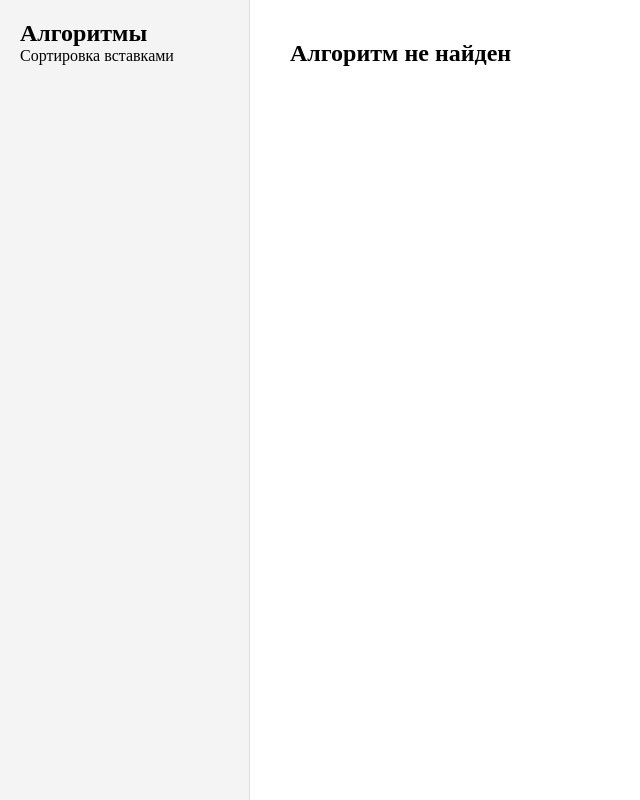
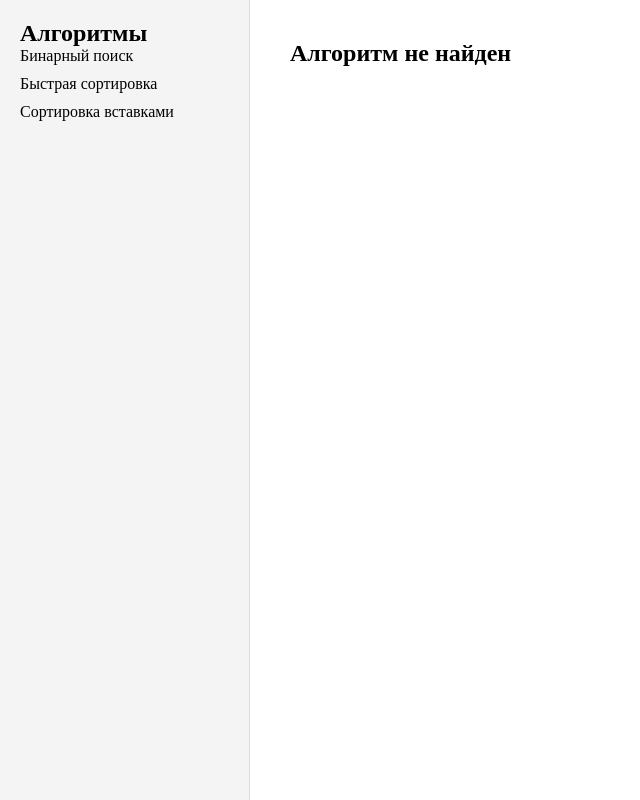
Before and after one commit to masha-masha/AlgoVault, a React (Vite) app: page /algo/1 in a window 1280 px wide. Shown: the whole page, without its empty margins (0-640 px from the left). Built offline with nearby package versions, Linux system fonts and the light colour scheme.

Commit message:
feat: add algoritm BinarySearch and QuickSort

```diff
--- a/src/data/algoritms.ts
+++ b/src/data/algoritms.ts
@@ -11,6 +11,64 @@ export interface Algorithm {
 }
 
 export const algorithms: Algorithm[] = [
+  {
+    id: "binary-search",
+    title: "Бинарный поиск",
+    description: "Эффективный алгоритм поиска элемента в отсортированном массиве путем многократного деления интервала поиска пополам.",
+    complexity: { time: "O(log n)", space: "O(1)" },
+    jsCode: `function binarySearch(arr, target) {
+  let left = 0;
+  let right = arr.length - 1;
+
+  while (left <= right) {
+    const mid = Math.floor((left + right) / 2);
+    if (arr[mid] === target) return mid;
+    if (arr[mid] < target) left = mid + 1;
+    else right = mid - 1;
+  }
+  return -1;
+}`,
+    tsCode: `function binarySearch(arr: number[], target: number): number {
+  let left: number = 0;
+  let right: number = arr.length - 1;
+
+  while (left <= right) {
+    const mid: number = Math.floor(left + (right - left) / 2);
+    if (arr[mid] === target) return mid;
+    if (arr[mid] < target) left = mid + 1;
+    else right = mid - 1;
+  }
+  return -1;
+}`
+  },
+  {
+    id: "quick-sort",
+    title: "Быстрая сортировка",
+    description: "Алгоритм, основанный на принципе «разделяй и властвуй». Выбирается опорный элемент, и массив делится на две части: элементы меньше опорного и больше опорного.",
+    complexity: { time: "O(n log n) (среднее), O(n²) (худшее)", space: "O(log n) (среднее, рекурсия)" },
+    jsCode: `function quickSort(arr) {
+  if (arr.length <= 1) return arr;
+  const pivot = arr[Math.floor(arr.length / 2)];
+  const left = [], equal = [], right = [];
+  for (const element of arr) {
+    if (element < pivot) left.push(element);
+    else if (element > pivot) right.push(element);
+    else equal.push(element);
+  }
+  return [...quickSort(left), ...equal, ...quickSort(right)];
+}`,
+    tsCode: `function quickSort(arr: number[]): number[] {
+  if (arr.length <= 1) return arr;
+  const pivot = arr[Math.floor(arr.length / 2)];
+  const left: number[] = [], equal: number[] = [], right: number[] = [];
+  for (const element of arr) {
+    if (element < pivot) left.push(element);
+    else if (element > pivot) right.push(element);
+    else equal.push(element);
+  }
+  return [...quickSort(left), ...equal, ...quickSort(right)];
+}`
+  },
   {
     id: "insertion-sort",
     title: "Сортировка вставками",
```
Lines whose indentation alone changed are shown as unchanged.
